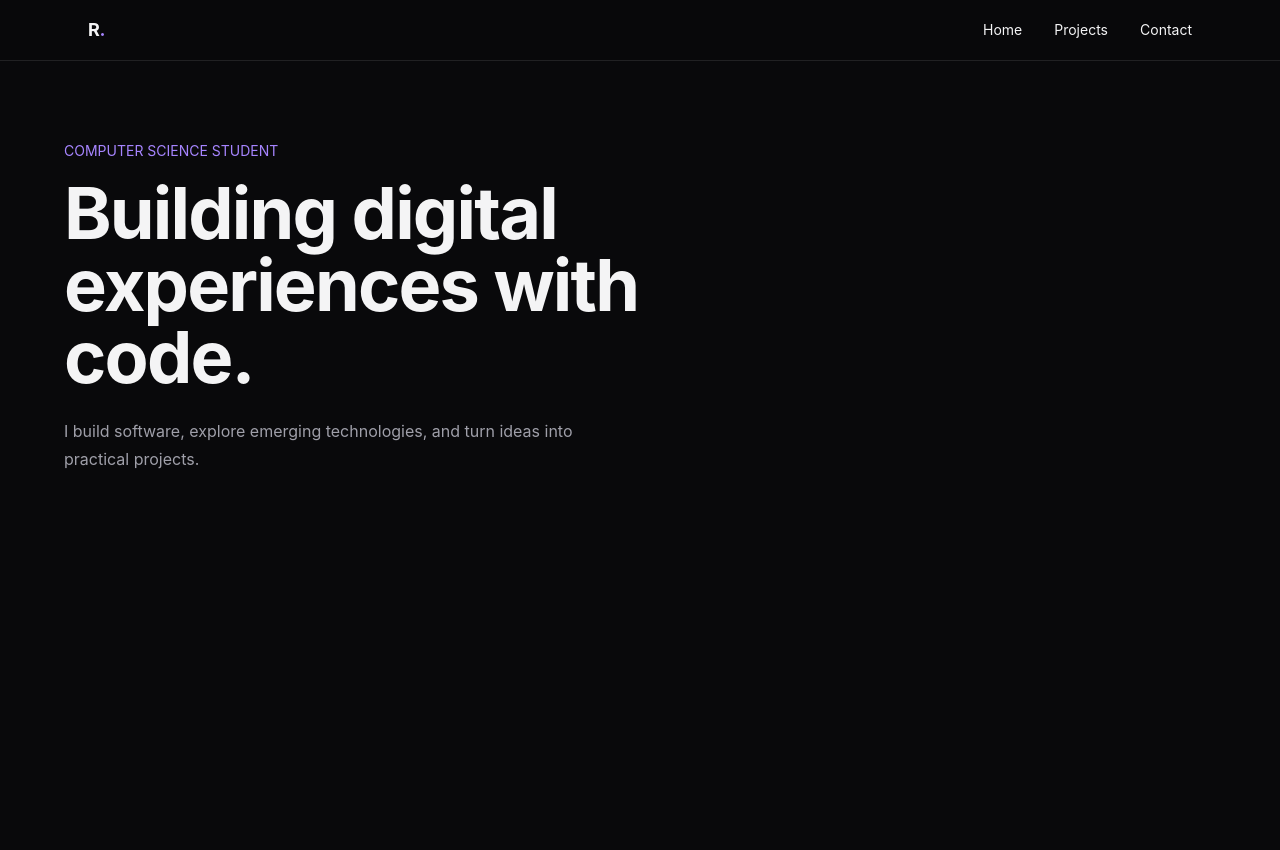
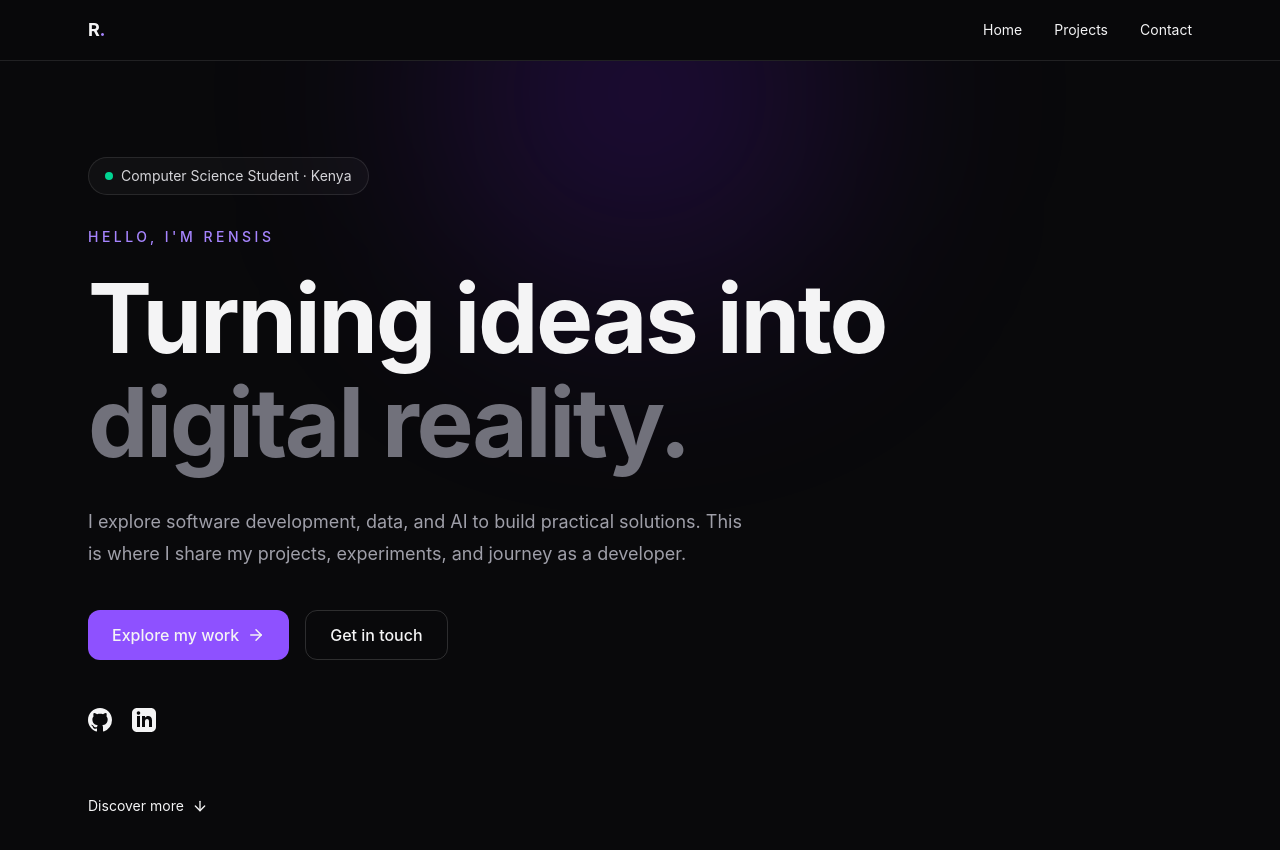
Before and after one commit to Rensis-Likert/Portfolio, a React (Vite) app in the folder client/: page / in a window 1280 px wide. Shown: the top 850 px of the page. Built offline with nearby package versions, Linux system fonts and the light colour scheme.

Commit message:
Upgrade Hero Section

```diff
--- a/client/src/pages/Home.jsx
+++ b/client/src/pages/Home.jsx
@@ -1,21 +1,89 @@
+import { ArrowDown, ArrowRight } from 'lucide-react'
+import { Link } from 'react-router-dom'
 
 export default function Home() {
   return (
-    <main className="min-h-screen bg-zinc-950 px-6 py-20 text-zinc-100">
-      <div className="mx-auto max-w-6xl">
-        <p className="mb-4 text-sm text-violet-400">
-          COMPUTER SCIENCE STUDENT
+    <main className="relative isolate min-h-[calc(100vh-65px)] overflow-hidden bg-zinc-950 text-zinc-100">
+      {/* Decorative background glow */}
+      <div
+        aria-hidden="true"
+        className="pointer-events-none absolute -top-40 left-1/2 -z-10 h-96 w-96 -translate-x-1/2 rounded-full bg-violet-600/20 blur-[120px]"
+      />
+
+      <section className="mx-auto flex min-h-[calc(100vh-65px)] max-w-6xl flex-col justify-center px-6 py-24">
+        <div className="mb-8 flex w-fit items-center gap-2 rounded-full border border-white/10 bg-white/[0.03] px-4 py-2 text-sm text-zinc-300">
+          <span className="h-2 w-2 rounded-full bg-emerald-400" />
+          Computer Science Student · Kenya
+        </div>
+
+        <p className="mb-5 text-sm font-medium uppercase tracking-[0.25em] text-violet-400">
+          Hello, I'm Rensis
         </p>
 
-        <h1 className="max-w-3xl text-5xl font-bold tracking-tight sm:text-7xl">
-          Building digital experiences with code.
+        <h1 className="max-w-4xl text-5xl font-bold leading-[1.08] tracking-tight sm:text-6xl lg:text-8xl">
+          Turning ideas into{' '}
+          <span className="text-zinc-500">digital reality.</span>
         </h1>
 
-        <p className="mt-6 max-w-xl leading-7 text-zinc-400">
-          I build software, explore emerging technologies,
-          and turn ideas into practical projects.
+        <p className="mt-8 max-w-2xl text-base leading-8 text-zinc-400 sm:text-lg">
+          I explore software development, data, and AI to build
+          practical solutions. This is where I share my projects,
+          experiments, and journey as a developer.
         </p>
-      </div>
+
+        <div className="mt-10 flex flex-wrap gap-4">
+          <Link
+            to="/projects"
+            className="inline-flex items-center gap-2 rounded-xl bg-violet-500 px-6 py-3 font-medium text-white transition hover:bg-violet-400"
+          >
+            Explore my work
+            <ArrowRight size={18} />
+          </Link>
+
+          <Link
+            to="/contact"
+            className="inline-flex items-center gap-2 rounded-xl border border-white/15 px-6 py-3 font-medium text-zinc-200 transition hover:bg-white/5"
+          >
+            Get in touch
+          </Link>
+        </div>
+
+        <div className="mt-12 flex items-center gap-5">
+          {/* GitHub Icon SVG */}
+          <a
+            href="https://github.com/Rensis-Likert"
+            target="_blank"
+            rel="noreferrer"
+            aria-label="GitHub"
+            className="text-zinc-500 transition hover:text-white"
+          >
+            <svg className="h-6 w-6 fill-current" viewBox="0 0 24 24">
+              <path d="M12 0C5.37 0 0 5.37 0 12c0 5.31 3.435 9.795 8.205 11.385.6.105.825-.255.825-.57 0-.285-.015-1.23-.015-2.235-3.015.555-3.795-.735-4.035-1.41-.135-.345-.72-1.41-1.23-1.695-.42-.225-1.02-.78-.015-.795.945-.015 1.62.87 1.845 1.23 1.08 1.815 2.805 1.305 3.495.99.105-.78.42-1.305.765-1.605-2.67-.3-5.46-1.335-5.46-5.925 0-1.305.465-2.385 1.23-3.225-.12-.3-.54-1.53.12-3.18 0 0 1.005-.315 3.3 1.23.96-.27 1.98-.405 3-.405s2.04.135 3 .405c2.295-1.56 3.3-1.23 3.3-1.23.66 1.65.24 2.88.12 3.18.765.84 1.23 1.905 1.23 3.225 0 4.605-2.805 5.625-5.475 5.925.435.375.81 1.095.81 2.22 0 1.605-.015 2.895-.015 3.3 0 .315.225.69.825.57A12.02 12.02 0 0024 12c0-6.63-5.37-12-12-12z" />
+            </svg>
+          </a>
+
+          {/* LinkedIn Icon SVG */}
+          <a
+            href="https://www.linkedin.com/in/rensis-likert"
+            target="_blank"
+            rel="noreferrer"
+            aria-label="LinkedIn"
+            className="text-zinc-500 transition hover:text-white"
+          >
+            <svg className="h-6 w-6 fill-current" viewBox="0 0 24 24">
+              <path d="M19 0h-14c-2.761 0-5 2.239-5 5v14c0 2.761 2.239 5 5 5h14c2.762 0 5-2.239 5-5v-14c0-2.761-2.238-5-5-5zm-11 19h-3v-11h3v11zm-1.5-12.268c-.966 0-1.75-.79-1.75-1.764s.784-1.764 1.75-1.764 1.75.79 1.75 1.764-.783 1.764-1.75 1.764zm13.5 12.268h-3v-5.604c0-3.368-4-3.113-4 0v5.604h-3v-11h3v1.765c1.396-2.586 7-2.777 7 2.476v6.759z" />
+            </svg>
+          </a>
+        </div>
+
+        <a
+          href="#skills"
+          className="mt-16 flex w-fit items-center gap-2 text-sm text-zinc-500 transition hover:text-white"
+        >
+          Discover more
+          <ArrowDown size={16} />
+        </a>
+      </section>
     </main>
   )
 }
```
